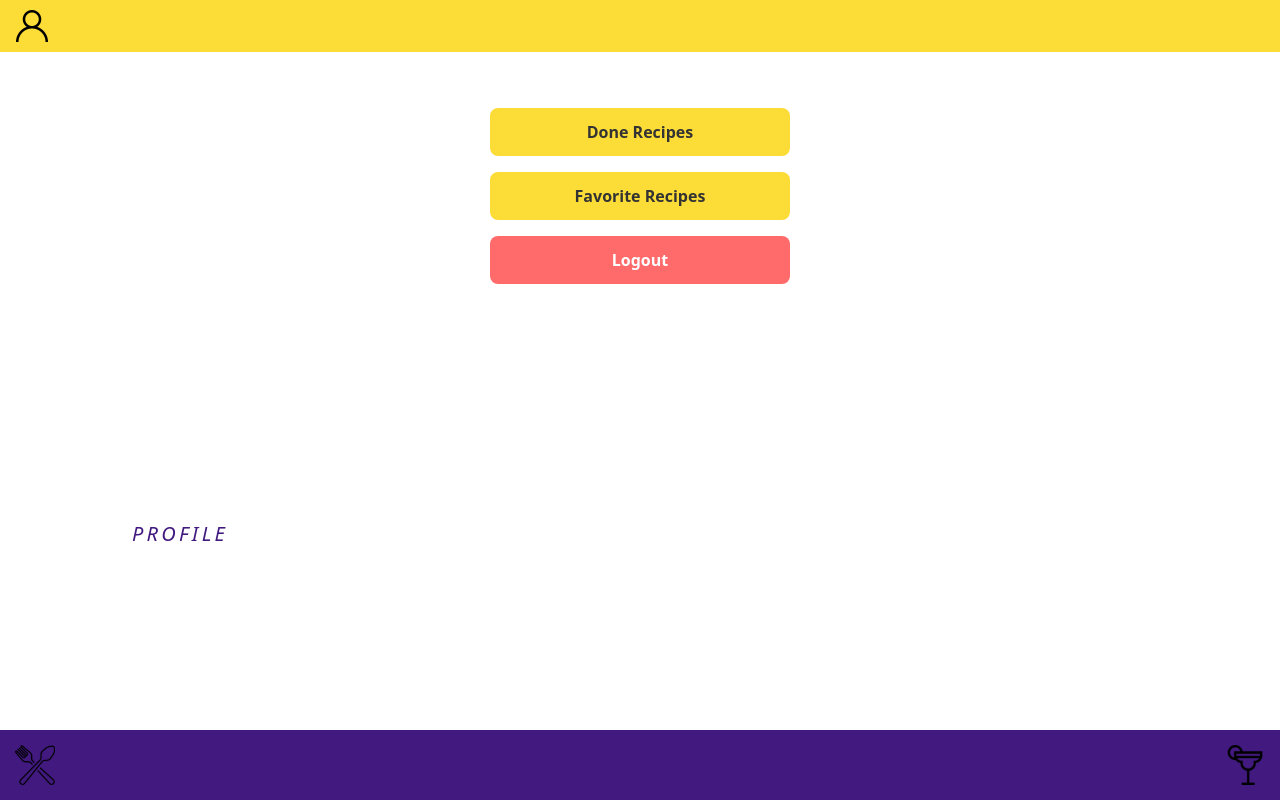
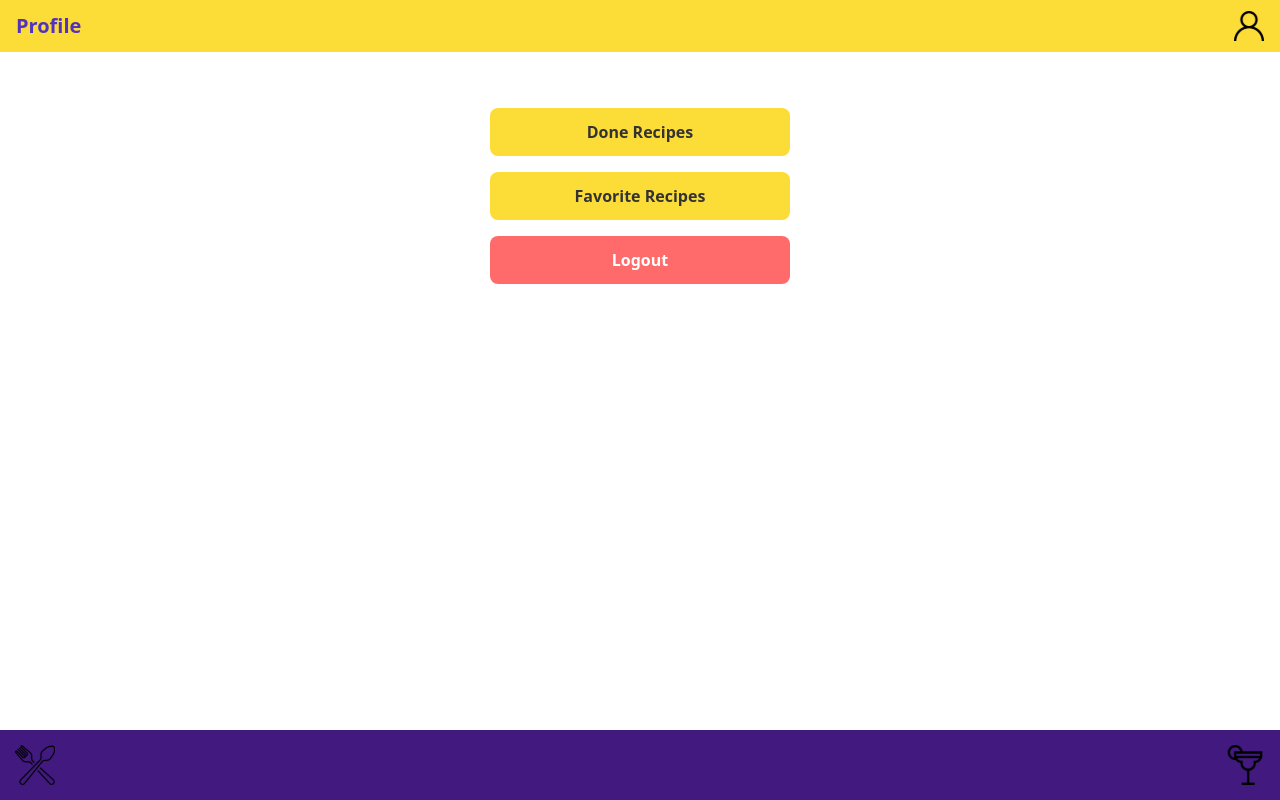
Before and after one commit to SamuelRocha91/ProjectRecipesApp, a React (Create React App) app: page /profile in a window 1280 px wide. Built offline with nearby package versions, Linux system fonts and the light colour scheme.

Commit message:
feat: tela de header configuração personalizada

```diff
--- a/src/components/Header.jsx
+++ b/src/components/Header.jsx
@@ -20,12 +20,14 @@ function Header({ title, enableSearchIcon = true }) {
   }, [setSearchIcon, enableSearchIcon]);
 
   return (
-    <header>
+    <header className="header-content">
+      <div className="title-component">
         <h1>{ title }</h1>
+      </div>
+      <div>
         <Link className="btn-header" to="/profile">
-        <img src={ profileIcon } alt="  ´icone de perfil" />
+          <img src={ profileIcon } alt="icone de perfil" />
         </Link>
-
         { searchIcon
           && (
             <button type="button" onClick={ () => setSearchBox(!searchBox) }>
@@ -37,6 +39,7 @@ function Header({ title, enableSearchIcon = true }) {
           )}
         { searchBox
          && <SearchBar /> }
+      </div>
     </header>
   );
 }
--- a/src/components/header.css
+++ b/src/components/header.css
@@ -1,47 +1,27 @@
-header {
+.header-content {
+  align-items: center;
   background: #fcdc36;
+  box-sizing: border-box;
+  display: flex;
   height: 52px;
+  justify-content: space-between;
+  padding: 0 16px;
   position: absolute;
   top: 0;
   width: 100vw;
-  display: flex;
-  align-items: center;
-  justify-content: space-between;
-  padding: 0 16px;
-  box-sizing: border-box;
 }
 
-h1 {
-  font-size: 18px;
-  color: #333;
+.title-component {
+  align-items: center;
+  display: flex;
+  height: 100%;
+}
+
+.title-component h1 {
+  color: #5133c0;
+  font-size: 20px;
+  font-weight: 700;
   margin: 0;
   padding: 0;
-  font-weight: bold;
+  white-space: nowrap;
 }
-
-.btn-header {
-  display: flex;
-  align-items: center;
-}
-
-.btn-header button {
-  background: none;
-  border: none;
-  padding: 0;
-}
-
-.btn-header img {
-  width: 32px;
-  height: 32px;
-}
-
-button {
-  background: none;
-  border: none;
-  cursor: pointer;
-}
-
-button img {
-  width: 24px;
-  height: 24px;
-}
--- a/src/pages/Login.css
+++ b/src/pages/Login.css
@@ -28,22 +28,6 @@ section {
   width: 148.5px;
 }
 
-h1 {
-  background-color: white;
-  color: #41197f;
-  font-size: 20px;
-  font-style: italic;
-  font-weight: 500;
-  height: 21px;
-  left: 89px;
-  letter-spacing: 0.165em;
-  line-height: 20px;
-  position: absolute;
-  text-align: center;
-  text-transform: uppercase;
-  top: 524px;
-  width: 182px;
-}
 
 #inputone {
   border: 0.5px solid #41197f;
@@ -67,15 +51,6 @@ h1 {
   width: 276px;
 }
 
-button {
-  background: #fcc436;
-  border-radius: 5px;
-  height: 40px;
-  left: 42px;
-  position: absolute;
-  top: 662px;
-  width: 276px;
-}
 
 #coracao {
   background-image: #e44343;
--- a/src/pages/Profile.css
+++ b/src/pages/Profile.css
@@ -25,12 +25,12 @@
   padding: 12px;
   text-align: center;
   text-decoration: none;
-  transition: background-color 0.3s ease, transform 0.2s ease;
+  transition: background-color 0.3s ease , transform 0.2s ease;
   width: 100%;
 }
 
 .a-react:hover {
-  background-color: #ffdd44;
+  background-color: #fd4;
   transform: scale(1.05);
 }
 
```
Lines whose indentation alone changed are shown as unchanged.
